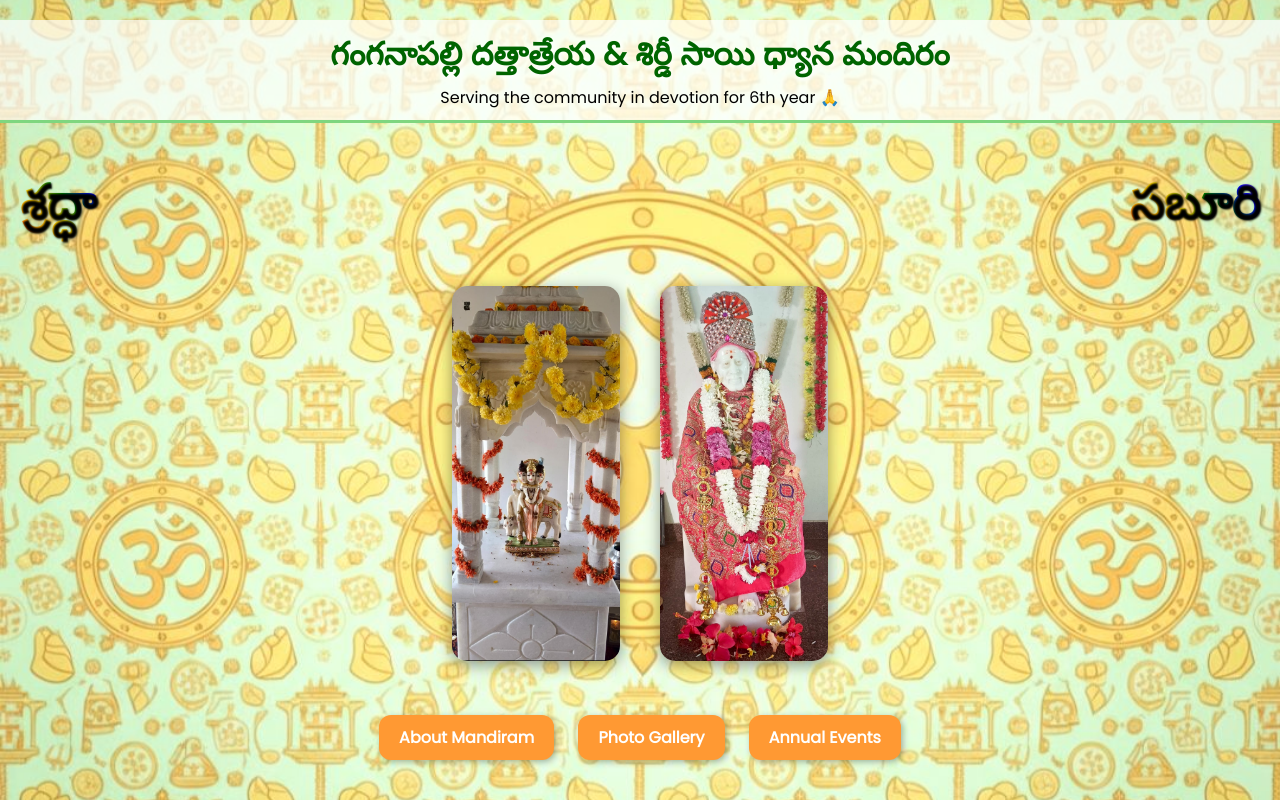
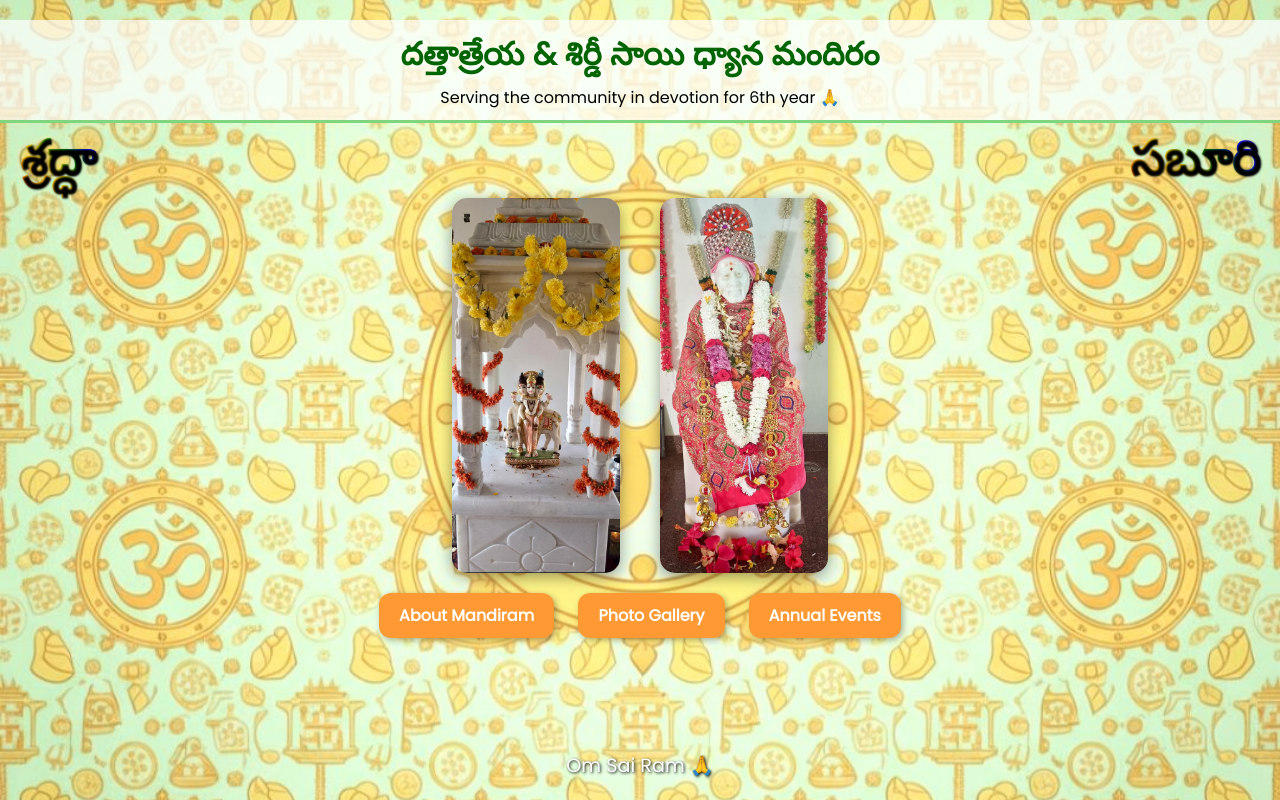
Before and after one commit to vsivaaditya-ai/Mandiram-Website, a plain HTML site: page index.html in a window 1280 px wide. Drawn offline with Linux system fonts and the light colour scheme.

Commit message:
Update index.html
Added footer

```diff
--- a/index.html
+++ b/index.html
@@ -65,7 +65,7 @@
       box-shadow: 0px 4px 15px rgba(0,0,0,0.4);
     }
     .links {
-      margin-bottom: 10px;
+      margin: 10px 0;
     }
     .links a {
       display: inline-block;
@@ -82,6 +82,12 @@
     }
     .links a:hover {
       background: #cc6600;
+    }
+    footer {
+      font-size: 1.2rem;
+      color: white;
+      text-shadow: 1px 1px 3px black;
+      margin-top: auto;
     }
 
     /* 📱 Responsive Design */
@@ -130,7 +136,7 @@
 <body>
   <div class="container">
     <header>
-      <h1>గంగనాపల్లి దత్తాత్రేయ & శిర్డీ సాయి ధ్యాన మందిరం</h1>
+      <h1>దత్తాత్రేయ & శిర్డీ సాయి ధ్యాన మందిరం</h1>
       <p>Serving the community in devotion for 6th year 🙏</p>
     </header>
 
@@ -149,6 +155,10 @@
       <a href="photos.html">Photo Gallery</a>
       <a href="events.html">Annual Events</a>
     </div>
+
+    <footer>
+      Om Sai Ram 🙏
+    </footer>
   </div>
 </body>
 </html>
```
